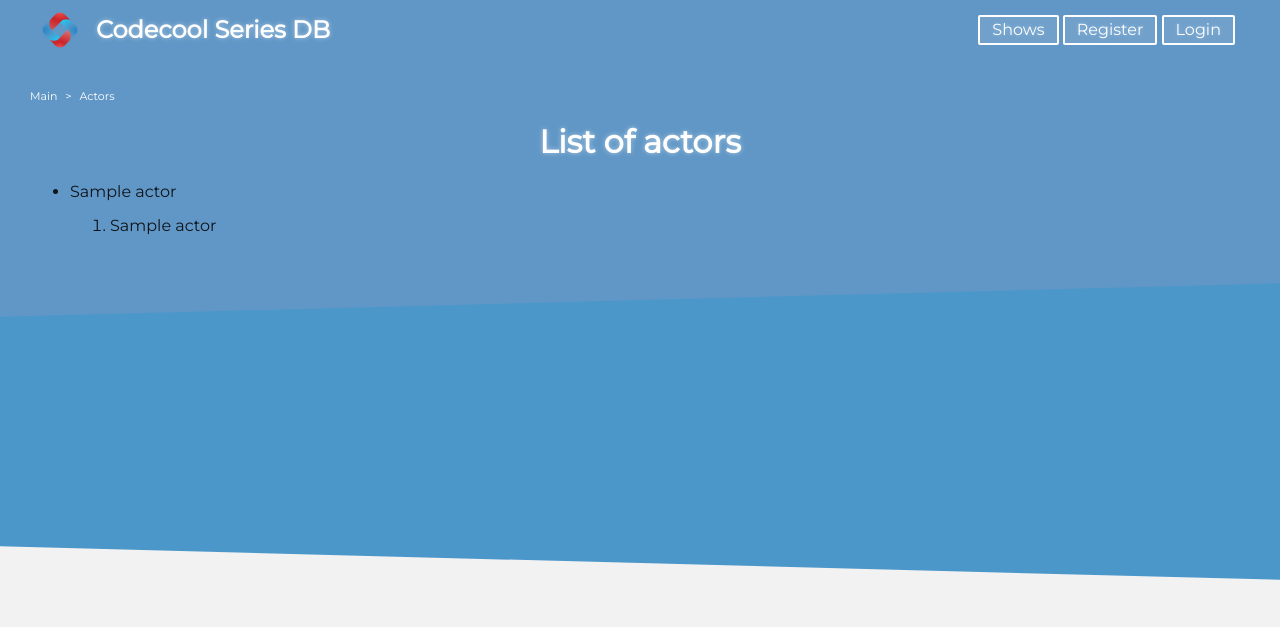
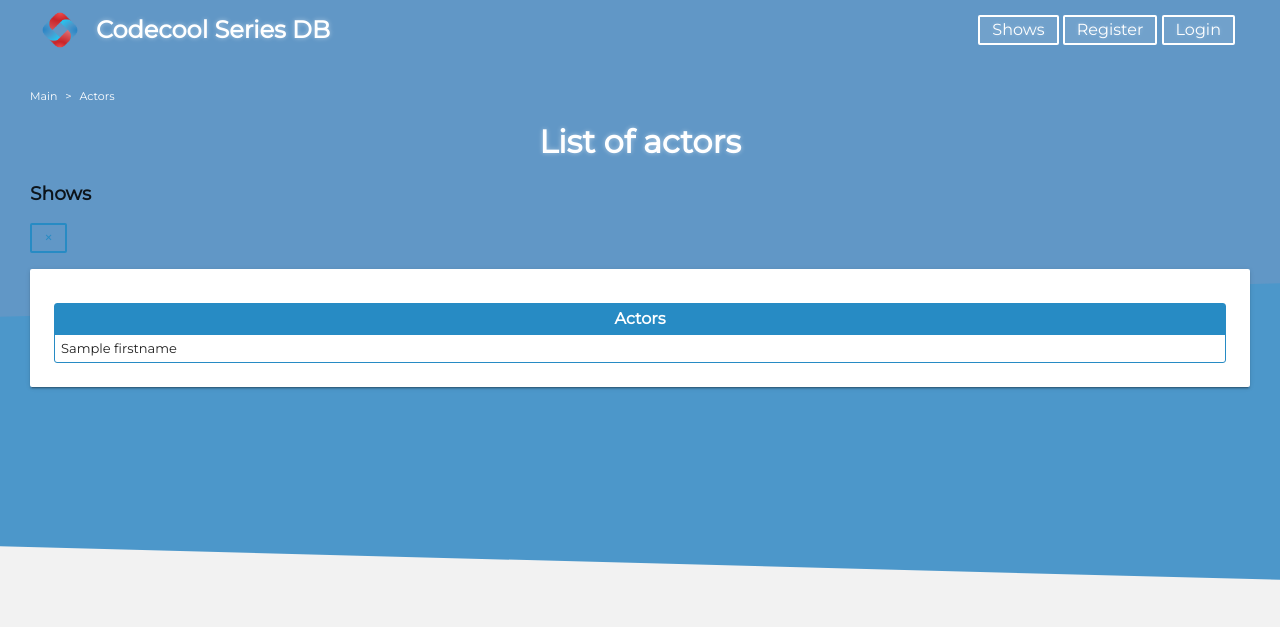
Before and after one commit to DeeKay81/second_PA, a Flask app: template templates/list-actors.html in a window 1280 px wide. Shown: the top 627 px of the page. Run offline with Flask 2, Linux system fonts and the light colour scheme; the template is opened without the code that fills it: most values are stand-ins (such as "Sample title", 1, 10 or a date in 2020).

Commit message:
list actors working

```diff
--- a/main.py
+++ b/main.py
@@ -77,6 +77,11 @@
     return render_template('list-actors.html',
                            actors=actors)
 
+@app.route('/api/get-shows-by-title/<name>')
+def get_shows_by_the_title(name):
+    shows = jsonify(queries.get_shows_by_actor_name(name))
+    return shows
+
 
 @app.route('/register', methods=['GET', 'POST'])
 def register():
--- /dev/null
+++ b/static/js/actorPopup.js
@@ -0,0 +1,61 @@
+import {dataHandler} from "/static/js/data/dataHandler.js";
+
+class popupWindow {
+    constructor() {
+        this.popupWindowUp = false;
+    }
+
+    init() {
+        this.addEventOnAllFirstname();
+    }
+
+    addEventOnCloseBtn() {
+        const popupDiv = document.querySelector('.popup');
+        const closeButton = document.querySelector('.close-btn');
+        const listItems = document.querySelectorAll('li');
+        const cardDiv = document.querySelector('.card');
+        closeButton.addEventListener('click', () => {
+            listItems.forEach(listItem => listItem.remove());
+            cardDiv.classList.remove('visibility');
+            popupDiv.classList.add('hidden');
+            this.popupWindowUp = false;
+        });
+    }
+
+    addEventOnAllFirstname() {
+        const popupDiv = document.querySelector('.popup');
+        const firstnames = document.querySelectorAll('.firstname');
+        const cardDiv = document.querySelector('.card');
+        firstnames.forEach(firstname => firstname.addEventListener('click', async (event) => {
+            const shows = await dataHandler.getShowsByTitle(event.currentTarget.innerText);
+            if (this.popupWindowUp === false) {
+                this.popupWindowUp = true;
+                cardDiv.classList.add('visibility');
+                popupDiv.classList.remove('hidden');
+                this.createList(shows);
+                this.addEventOnCloseBtn();
+            } else if (this.popupWindowUp === true) {
+                const listItems = document.querySelectorAll('li');
+                listItems.forEach(listItem => listItem.remove());
+                this.createList(shows);
+                this.addEventOnCloseBtn();
+            }
+        }));
+    }
+
+    createList(shows) {
+        const popupList = document.querySelector('.popup-list');
+        for (let show of shows) {
+            const listItem = document.createElement('li');
+            listItem.innerText = show.title;
+            popupList.appendChild(listItem);
+        }
+    }
+}
+
+function initPopup() {
+    const popup = new popupWindow();
+    popup.init();
+}
+
+initPopup();
--- a/static/js/data/dataHandler.js
+++ b/static/js/data/dataHandler.js
@@ -3,8 +3,8 @@
         return await apiGet("/api/get-most-rated-shows")
     },
 
-    getActors: async function(name){
-        return await apiGet(`/api/get-actors/${name}`)
+    getShowsByTitle: async function(name) {
+        return await apiGet(`/api/get-shows-by-title/${name}`);
     }
 };
 
--- a/templates/list-actors.html
+++ b/templates/list-actors.html
@@ -11,18 +11,33 @@
 {% endblock %}
 
 {% block content %}
-    {% for actor in actors %}
-    <ul>
-        <li>
-            <p class="actor">{{ actor['name'] }}</p>
+    <div class="popup hidden">
+        <div class="popup-head">
+            <h3>Shows</h3>
+            <button class="close-btn">&times</button>
+        </div>
+        <ol class="popup-list"></ol>
+    </div>
+    <div class="card">
+        <table>
+            <thead>
+            <tr>
+                <th>Actors</th>
+            </tr>
+            </thead>
+            <tbody>
+            {% for actor in actors %}
+                <tr>
+                    <td class="firstname">
+                        {{ actor.firstname }}
+                    </td>
+                </tr>
+            {% endfor %}
+            </tbody>
+        </table>
+    </div>
+{% endblock %}
 
-            <ol class="hidden">
-
-                    {% for show in actor['titles'].split('#') %}
-                    <li>{{  show  }}</li>
-                    {% endfor %}
-            </ol>
-        </li>
-    </ul>
-    {% endfor %}
+{% block script %}
+        <script type="module" src="/static/js/actorPopup.js" defer></script>
 {% endblock %}
```
Also changed, not shown: data/queries.py (+21 -9 lines), templates/highest-rated-shows.html (+5 -5 lines).
